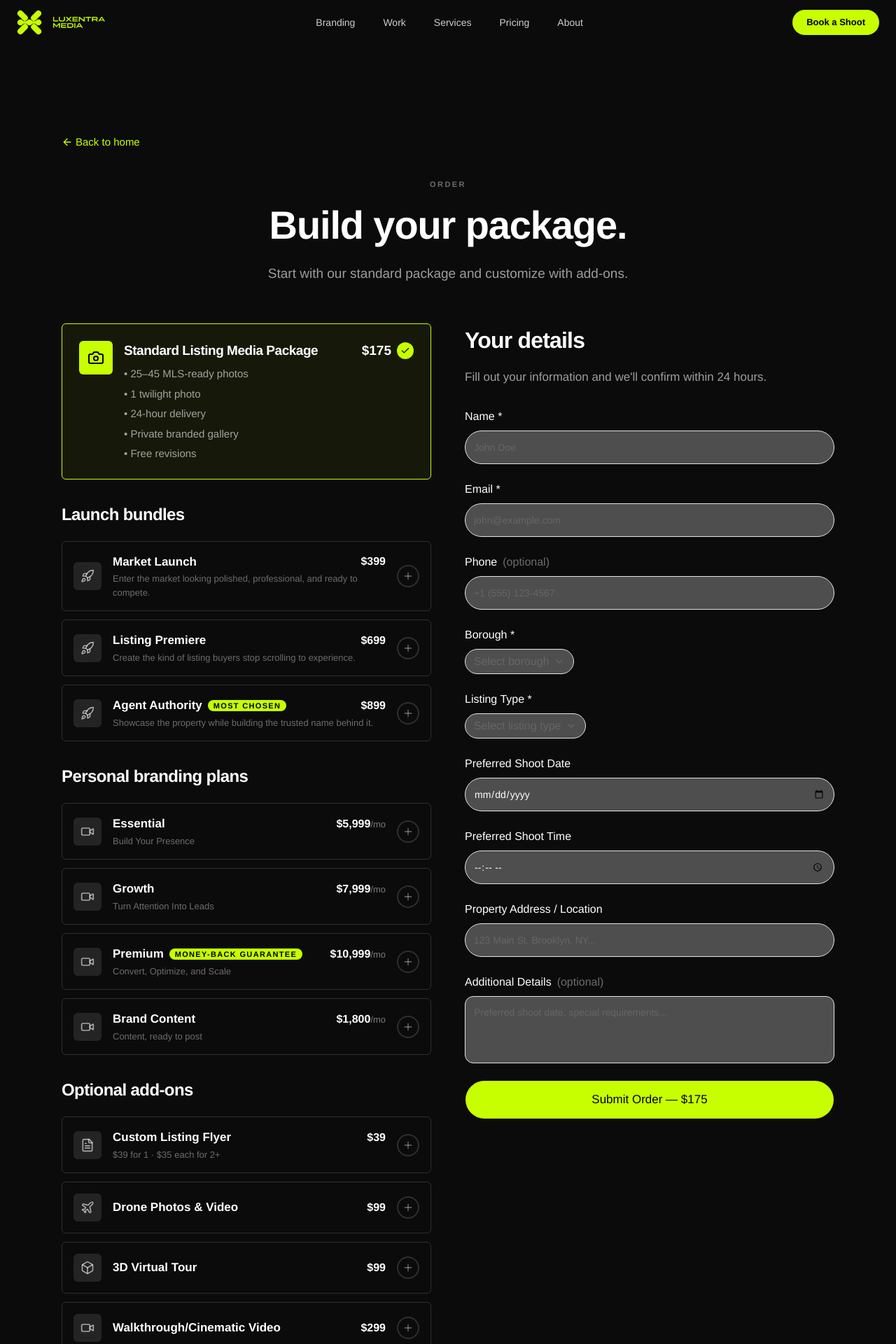
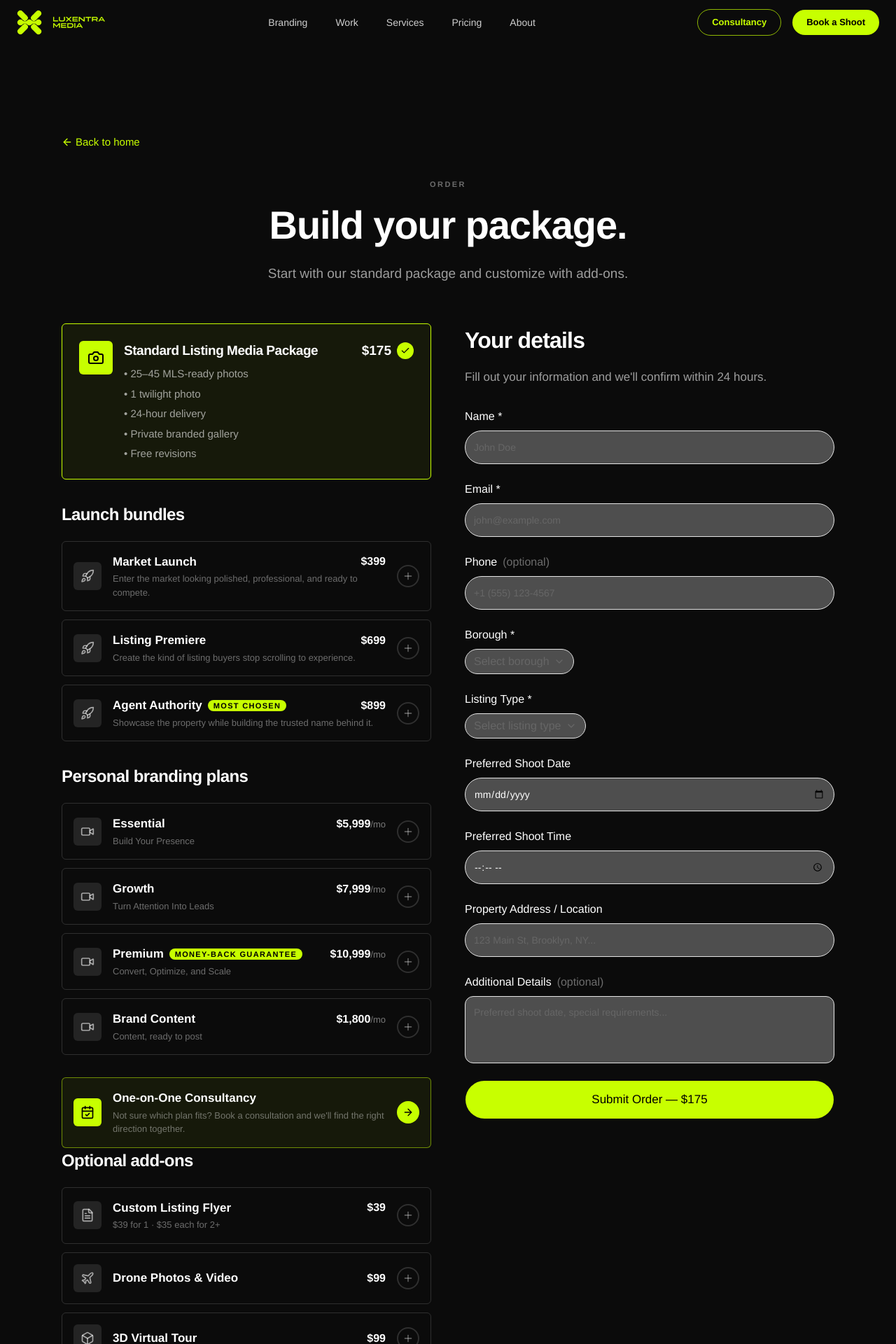
Before and after one commit to Imtiaj007zee/Luxentra-Media-, a React (Vite) app: page /order in a window 1280 px wide. Shown: the top 1920 px of the page at 70% size. Built offline with nearby package versions, Linux system fonts and the light colour scheme.

Commit message:
Nav: add Consultancy button; Order page: clickable one-on-one consultancy card under branding plans

```diff
--- a/src/react-app/components/SiteNav.tsx
+++ b/src/react-app/components/SiteNav.tsx
@@ -54,6 +54,12 @@ export default function SiteNav() {
           </div>
 
           <div className="flex items-center gap-4">
+            <Link
+              to="/consultation"
+              className="hidden md:inline-flex items-center rounded-full border border-[#c7ff00]/70 px-5 py-2 text-[13px] font-bold text-[#c7ff00] hover:bg-[#c7ff00] hover:text-black transition-colors"
+            >
+              Consultancy
+            </Link>
             <Link to="/order" className="btn-lime-sm hidden md:inline-flex">
               Book a Shoot
             </Link>
@@ -93,9 +99,18 @@ export default function SiteNav() {
               { transitionDelay: open ? `${i * 50}ms` : "0ms" }
             )
           )}
-          <Link to="/order" onClick={() => setOpen(false)} className="btn-lime mt-8 self-start">
-            Book a Shoot
-          </Link>
+          <div className="flex flex-wrap items-center gap-4 mt-8">
+            <Link to="/order" onClick={() => setOpen(false)} className="btn-lime self-start">
+              Book a Shoot
+            </Link>
+            <Link
+              to="/consultation"
+              onClick={() => setOpen(false)}
+              className="inline-flex items-center rounded-full border border-[#c7ff00]/70 px-6 py-3 text-[15px] font-bold text-[#c7ff00] hover:bg-[#c7ff00] hover:text-black transition-colors self-start"
+            >
+              Consultancy
+            </Link>
+          </div>
         </div>
       </div>
     </>
--- a/src/react-app/pages/Order.tsx
+++ b/src/react-app/pages/Order.tsx
@@ -1,6 +1,6 @@
 import { useEffect, useState } from "react";
-import { Link, useSearchParams } from "react-router";
-import { ArrowLeft, Check, AlertCircle, Camera, Video, Plane, Box, Plus, ShoppingCart, Layers, FileText, Rocket } from "lucide-react";
+import { Link, useNavigate, useSearchParams } from "react-router";
+import { ArrowLeft, ArrowRight, Check, AlertCircle, CalendarCheck, Camera, Video, Plane, Box, Plus, ShoppingCart, Layers, FileText, Rocket } from "lucide-react";
 import { LAUNCH_BUNDLES, getBundleById, BRANDING_PLANS, getBrandingPlanById } from "@/react-app/data/packages";
 import { Button } from "@/react-app/components/ui/button";
 import { Input } from "@/react-app/components/ui/input";
@@ -30,6 +30,7 @@ const FORMSPREE_URL = "https://formspree.io/f/meelbrbz";
 
 export default function OrderPage() {
   const [searchParams] = useSearchParams();
+  const navigate = useNavigate();
   const [selectedAddOns, setSelectedAddOns] = useState<Set<string>>(new Set());
   const [selectedStagingTier, setSelectedStagingTier] = useState<string | null>(null);
   const [flyerQty, setFlyerQty] = useState(1);
@@ -313,6 +314,29 @@ export default function OrderPage() {
                 })}
               </div>
 
+              {/* One-on-one consultancy — opens the consultation booking page */}
+              <div
+                className="rounded-md p-4 border border-[#c7ff00]/50 bg-[#c7ff00]/[0.06] cursor-pointer hover:bg-[#c7ff00]/[0.12] transition-colors"
+                onClick={() => navigate("/consultation")}
+                role="link"
+                aria-label="Book a one-on-one consultancy"
+              >
+                <div className="flex items-center gap-4">
+                  <div className="w-10 h-10 rounded-md bg-[#c7ff00] flex items-center justify-center shrink-0">
+                    <CalendarCheck className="w-5 h-5 text-black" />
+                  </div>
+                  <div className="flex-1 min-w-0">
+                    <h3 className="font-semibold text-[17px]">One-on-One Consultancy</h3>
+                    <p className="text-[13px] text-white/40 mt-0.5">
+                      Not sure which plan fits? Book a consultation and we&apos;ll find the right direction together.
+                    </p>
+                  </div>
+                  <div className="w-8 h-8 rounded-full bg-[#c7ff00] flex items-center justify-center shrink-0">
+                    <ArrowRight className="w-4 h-4 text-black" />
+                  </div>
+                </div>
+              </div>
+
               {/* Add-ons */}
               <h2 className="text-[24px] font-semibold tracking-tight mb-5">Optional add-ons</h2>
               <div className="space-y-3">
```
